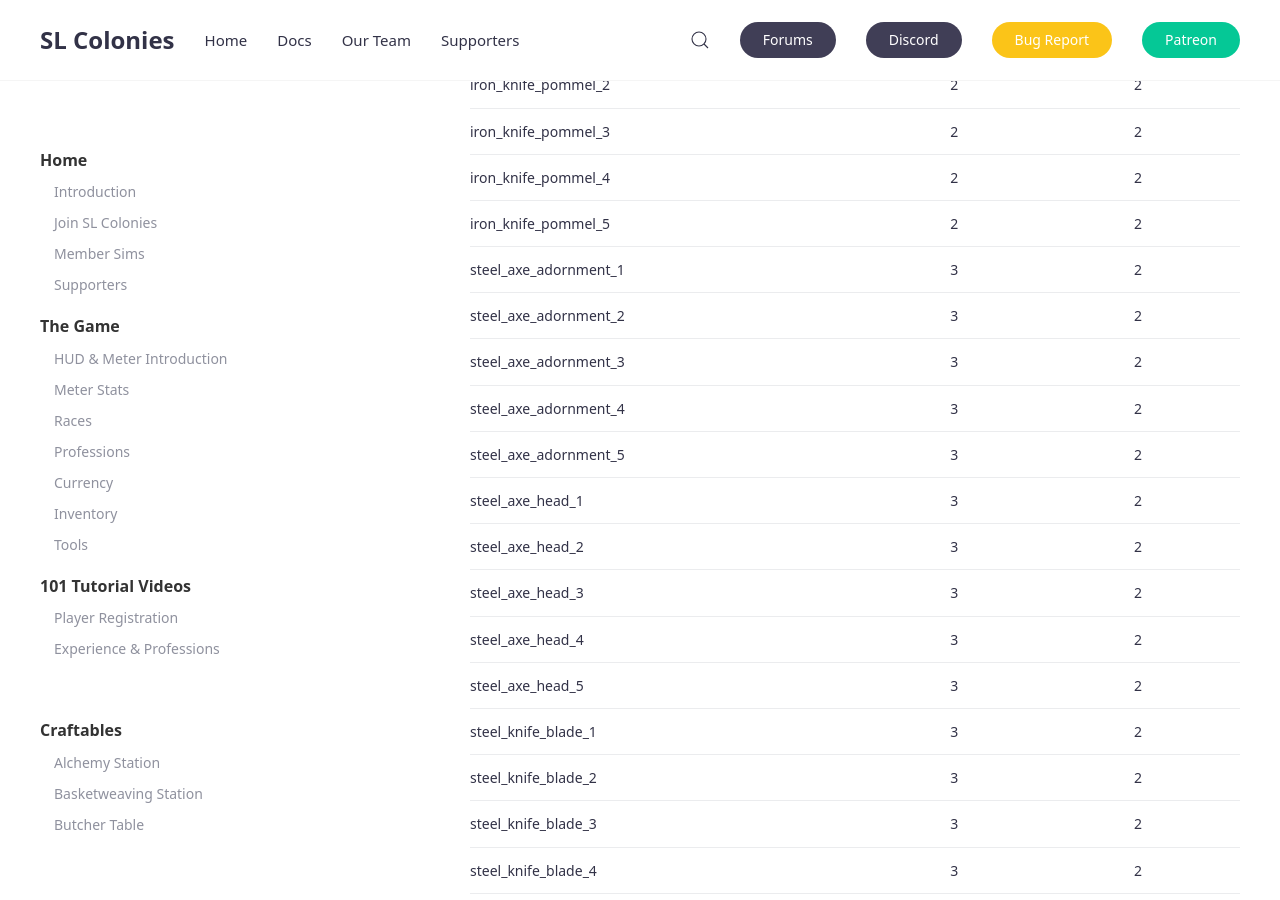
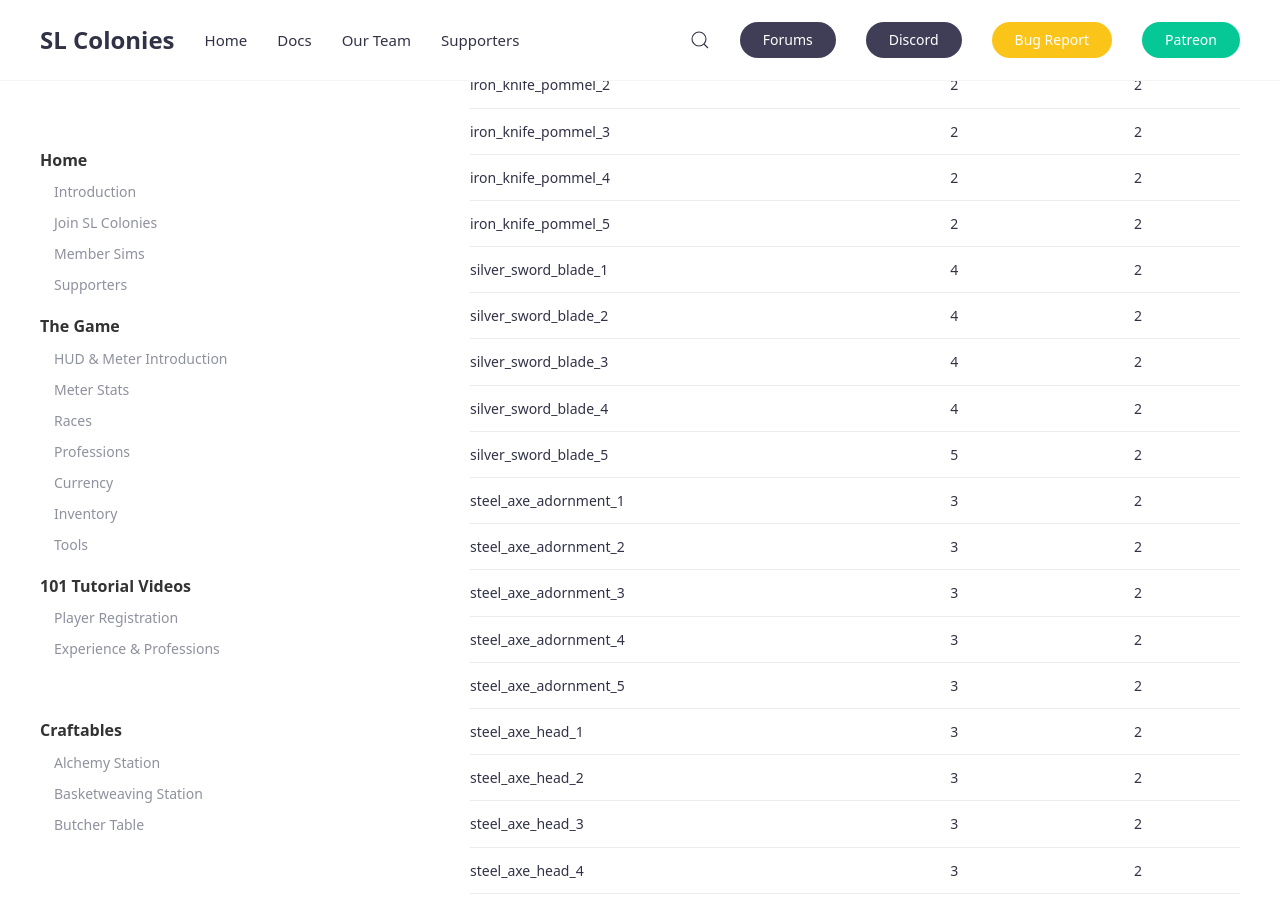
Before and after one commit to SLColonies/Public, a Jekyll site: the page built from _docs/forge.md, in a window 1280 px wide and 900 px high, scrolled down 2317 px. Built offline with Jekyll 4.4.1, drawn with Linux system fonts in a browser that asks for light colours; comment, search, counter and statistics services are not loaded.

Commit message:
Update forge.md

```diff
--- a/_docs/forge.md
+++ b/_docs/forge.md
@@ -51,6 +51,11 @@ This crafting station is for the smith profession and allows players to craft va
 | iron_knife_pommel_3    |   2   |     2       |
 | iron_knife_pommel_4    |   2   |     2       |
 | iron_knife_pommel_5    |   2   |     2       |
+| silver_sword_blade_1   |   4   |     2       |
+| silver_sword_blade_2   |   4   |     2       |
+| silver_sword_blade_3   |   4   |     2       |
+| silver_sword_blade_4   |   4   |     2       |
+| silver_sword_blade_5   |   5   |     2       |
 | steel_axe_adornment_1  |   3   |     2       |
 | steel_axe_adornment_2  |   3   |     2       |
 | steel_axe_adornment_3  |   3   |     2       |
```
